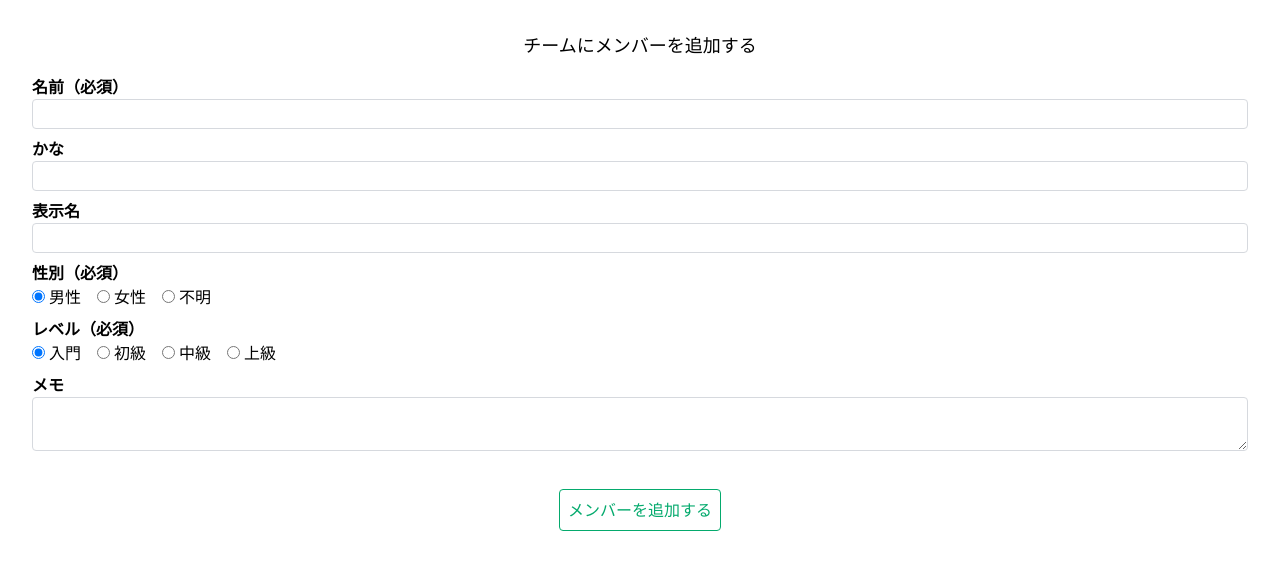
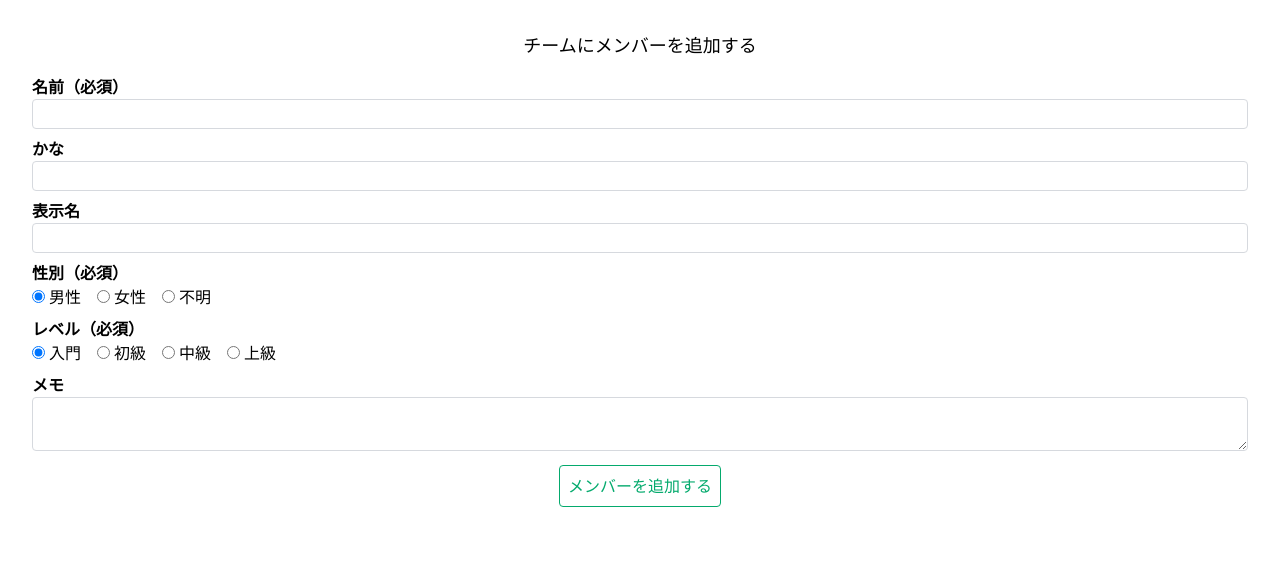
Before and after one commit to yuki-yamamura/bubble-pairs, a Next.js app: page /members/new in a window 1280 px wide. Shown: the top 570 px of the page. Built offline with nearby package versions, Linux system fonts and the light colour scheme.

Commit message:
refactor: use global variables for CSS

```diff
--- a/src/components/Button/index.module.scss
+++ b/src/components/Button/index.module.scss
@@ -1,25 +1,26 @@
+@use '@/styles/_variables' as *;
+
 .module {
-  display: inline-flex;
-  width: fit-content;
+  $btn-color: $green;
+
   padding: 8px;
-  margin-top: 24px;
-  color: #04aa6d;
-  border: 1px solid #04aa6d;
+  color: $btn-color;
+  border: 1px solid $btn-color;
   border-radius: 4px;
 
   &[data-color='red'] {
-    color: #ef3340;
-    border-color: #ef3340;
+    color: $red;
+    border-color: $red;
   }
 
   &:hover,
   &:focus {
     color: white;
-    background-color: #04aa6d;
+    background-color: $btn-color;
     transition-duration: 500ms;
 
     &[data-color='red'] {
-      background-color: #ef3340;
+      background-color: $red;
     }
   }
 }
--- /dev/null
+++ b/src/styles/_variables.scss
@@ -0,0 +1,3 @@
+// colors
+$red: #ef3340;
+$green: #04aa6d;
```
